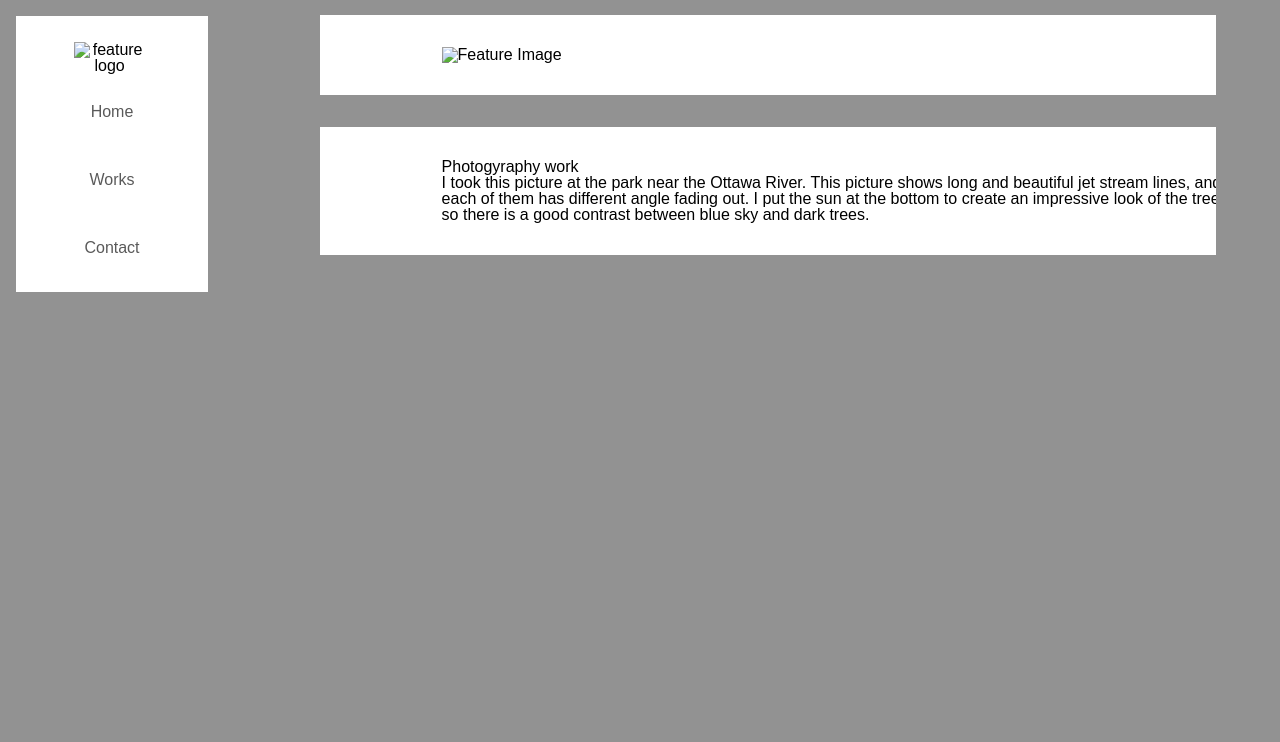
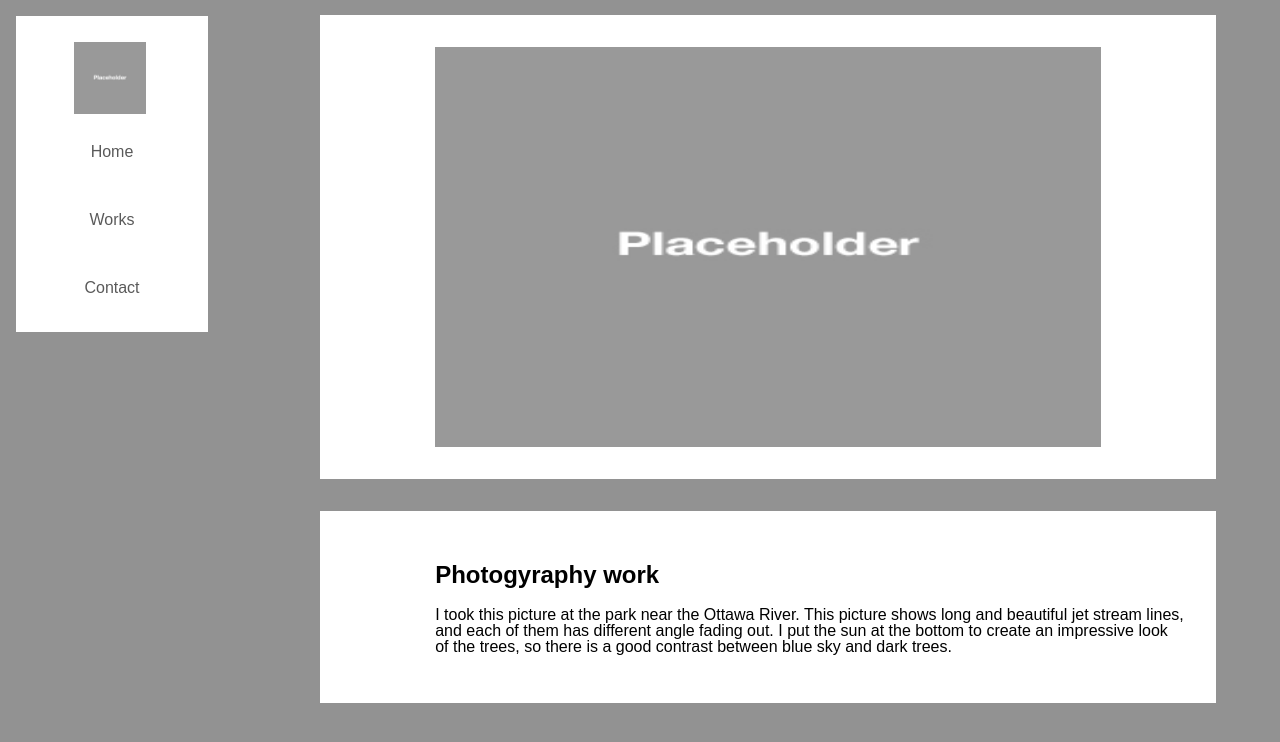
Before and after one commit to taha0012/portfolio, a Jekyll site: the page built from work1.html, in a window 1280 px wide. Shown: the top 742 px of the page. Built offline with Jekyll 4.4.1, drawn with Linux system fonts in a browser that asks for light colours; nearby versions of some CDN libraries; library files that are not in the unit come from our copies; Markdown is read by kramdown in place of the engine named in the settings.

Commit message:
added title

```diff
--- a/_layouts/default.html
+++ b/_layouts/default.html
@@ -2,8 +2,9 @@
 <html>
 	<head>
 		<meta charset="UTF-8">
-		<link href="css/reset.css" rel="stylesheet">
-		<link href="css/general.css" rel="stylesheet">
+        <title>{% if page.title %}{{page.title}} · {% endif %}Mio Tahara's Portfolio - Graphic Design</title>
+		<link href="{{site.baseurl}}/css/reset.css" rel="stylesheet">
+		<link href="{{site.baseurl}}/css/general.css" rel="stylesheet">
         <meta name="description" content="Information about Mio Tahara who is a designer from Algonquin College.">
         <meta name="keywords" content="designer, algonquin college, japan">
         <meta name="author" content="a student from Japan, who studies graphic design in Algonquin college.">
@@ -13,7 +14,6 @@
 		<meta name="viewport" content="width=device-width,initial-scale=1" >
         <link rel="author" href="humans.txt">
 	</head>
-<link href="{{site.baseurl}}/css/general.css" rel="stylesheet">
 </head>
 
 <header>
--- a/_layouts/work.html
+++ b/_layouts/work.html
@@ -2,8 +2,8 @@
 <html>
 	<head>
 		<meta charset="UTF-8">
-		<link href="css/reset.css" rel="stylesheet">
-		<link href="css/general.css" rel="stylesheet">
+		<link href="{{site.baseurl}}/css/reset.css" rel="stylesheet">
+		<link href="{{site.baseurl}}/css/general.css" rel="stylesheet">
         <meta name="description" content="Information about Mio Tahara who is a designer from Algonquin College.">
         <meta name="keywords" content="designer, algonquin college, japan">
         <meta name="author" content="a student from Japan, who studies graphic design in Algonquin college.">
@@ -13,14 +13,13 @@
 		<meta name="viewport" content="width=device-width,initial-scale=1" >
         <link rel="author" href="humans.txt">
 	</head>
-<link href="{{site.baseurl}}/css/general.css" rel="stylesheet">
 </head>
 
 <body>
 <header>
 			<a href="#nav" class="nav-btn hide-text" data-state="inactive">Navigation</a>
 			<nav class="nav nav-top" data-state="collapsed">
-				<ul><li><img src="images/placeholder.jpg" alt="feature logo"></li>
+				<ul><li><img src="{{site.baseurl}}/images/placeholder.jpg" alt="Feature Logo"></li>
     				<li><a href="{{site.baseurl}}/">Home</a></li>
     				<li><a href="{{site.baseurl}}/works/">Works</a></li>
     				<li><a href="{{site.baseurl}}/contact/">Contact</a></li>
--- a/contact.html
+++ b/contact.html
@@ -7,6 +7,5 @@ layout: work
             <li><a href="mailto:hello@taharamio.com">hello@taharamio.com</a></li>
             <li><a href="tel:+16137013388">Who you gonna call?</a></li>
 		</ul>
-		</main>
 
 	</body>
--- a/work1.html
+++ b/work1.html
@@ -2,8 +2,10 @@
 layout: work
 ---
         	<div class="background">
-						<img src="images/placeholder.jpg" title="placeholder" alt="Feature Image">
-			</div>        	<div class="background">
+            <img src="{{site.baseurl}}/images/placeholder.jpg" title="place holder" alt="Feature Image">
+			</div>
+
+            <div class="background">
 				<h2>Photogyraphy work</h2>
 <p>I took this picture at the park near the Ottawa River. This picture shows long and beautiful jet stream lines, and each of them has different angle fading out.
 I put the sun at the bottom to create an impressive look of the trees, so there is a good contrast between blue sky and dark trees.</p>
```
Also changed, not shown: 4 other files.
